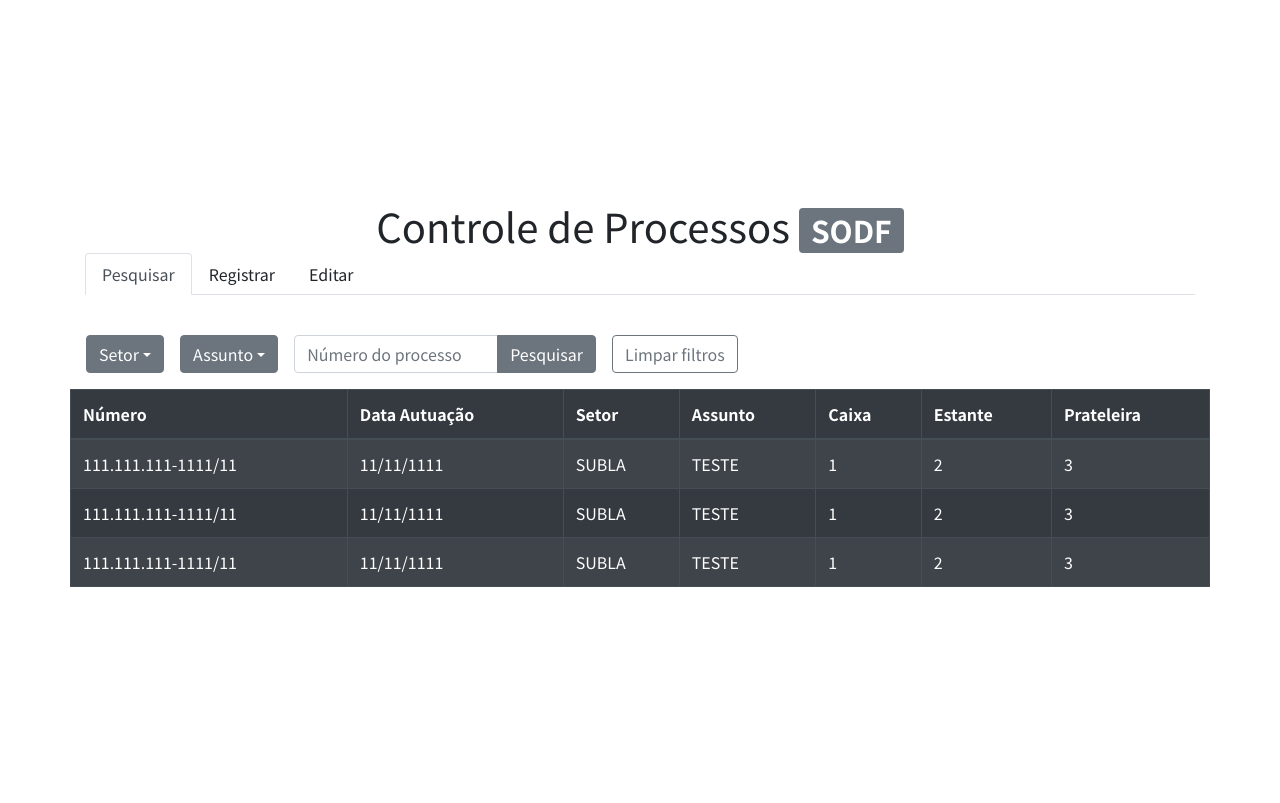
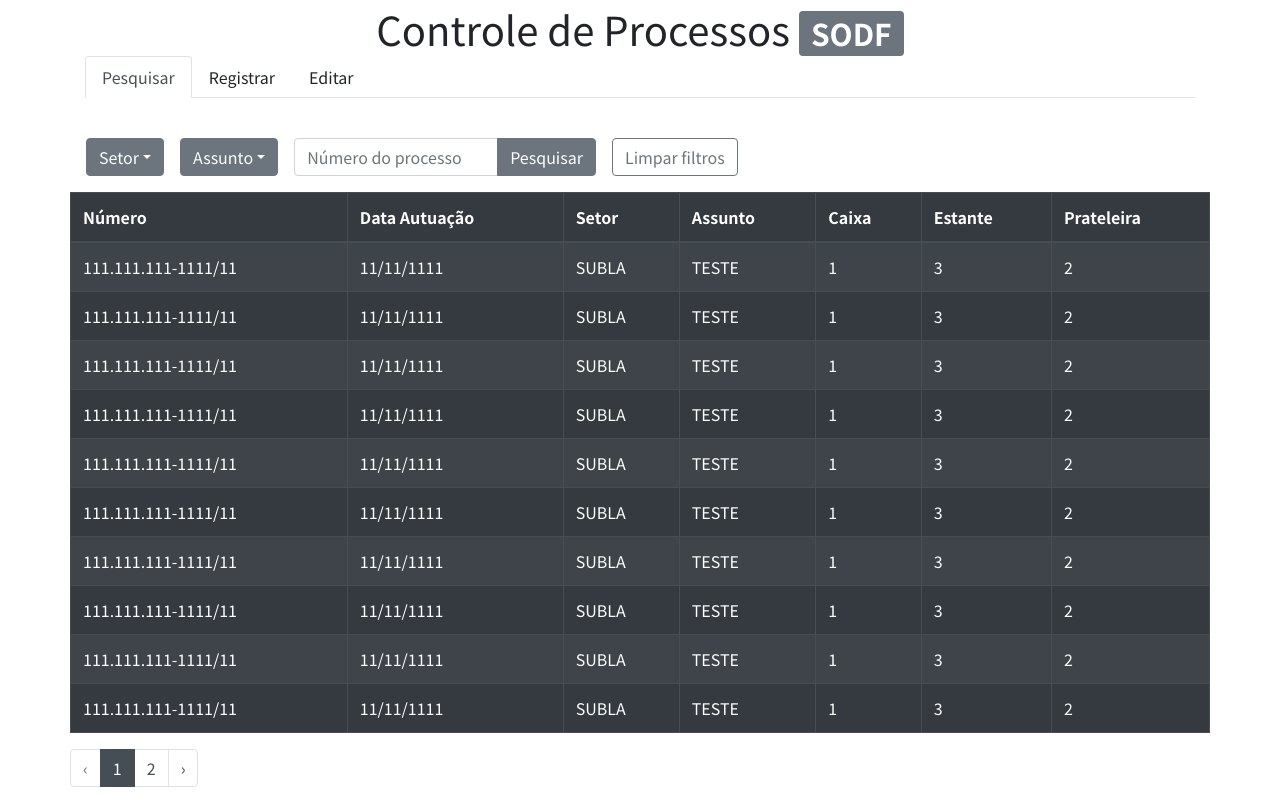
Before and after one commit to marcelocesar855/frontProcessControl, a React (Create React App) app: page / in a window 1280 px wide. Built offline with nearby package versions, Linux system fonts and the light colour scheme.

Commit message:
paginacao

```diff
--- a/package.json
+++ b/package.json
@@ -3,6 +3,7 @@
   "version": "0.1.0",
   "private": true,
   "dependencies": {
+    "prop-types": "^15.7.2",
     "react": "^16.12.0",
     "react-dom": "^16.12.0",
     "react-router-dom": "^5.1.2",
--- a/src/App.js
+++ b/src/App.js
@@ -7,7 +7,38 @@ import classnames from 'classnames';
 
 function App() {
 
+    const processos = [
+      {numero : '111.111.111-1111/11', data : '11/11/1111', setor : 'SUBLA', assunto : 'TESTE', caixa : '1', estante : '2', prateleira : '3'},
+      {numero : '111.111.111-1111/11', data : '11/11/1111', setor : 'SUBLA', assunto : 'TESTE', caixa : '1', estante : '2', prateleira : '3'},
+      {numero : '111.111.111-1111/11', data : '11/11/1111', setor : 'SUBLA', assunto : 'TESTE', caixa : '1', estante : '2', prateleira : '3'},
+      {numero : '111.111.111-1111/11', data : '11/11/1111', setor : 'SUBLA', assunto : 'TESTE', caixa : '1', estante : '2', prateleira : '3'},
+      {numero : '111.111.111-1111/11', data : '11/11/1111', setor : 'SUBLA', assunto : 'TESTE', caixa : '1', estante : '2', prateleira : '3'},
+      {numero : '111.111.111-1111/11', data : '11/11/1111', setor : 'SUBLA', assunto : 'TESTE', caixa : '1', estante : '2', prateleira : '3'},
+      {numero : '111.111.111-1111/11', data : '11/11/1111', setor : 'SUBLA', assunto : 'TESTE', caixa : '1', estante : '2', prateleira : '3'},
+      {numero : '111.111.111-1111/11', data : '11/11/1111', setor : 'SUBLA', assunto : 'TESTE', caixa : '1', estante : '2', prateleira : '3'},
+      {numero : '111.111.111-1111/11', data : '11/11/1111', setor : 'SUBLA', assunto : 'TESTE', caixa : '1', estante : '2', prateleira : '3'},
+      {numero : '111.111.111-1111/11', data : '11/11/1111', setor : 'SUBLA', assunto : 'TESTE', caixa : '1', estante : '2', prateleira : '3'},
+      {numero : '111.111.111-1111/11', data : '11/11/1111', setor : 'SUBLA', assunto : 'TESTE', caixa : '1', estante : '2', prateleira : '3'},
+      {numero : '111.111.111-1111/11', data : '11/11/1111', setor : 'SUBLA', assunto : 'TESTE', caixa : '1', estante : '2', prateleira : '3'}]
+
   const [activeTab, setActiveTab] = useState('1');
+
+  const [currentPage, setCurrentPage] = useState(0);
+
+  const handlePageClick = (e, index) => {
+    e.preventDefault();
+    setCurrentPage(index);
+ };
+
+ const handlePreviousClick = (e) => {
+  e.preventDefault();
+  setCurrentPage(currentPage - 1);
+}
+
+const handleNextClick = (e) => {
+  e.preventDefault();
+  setCurrentPage(currentPage + 1);
+}
 
   const toggle = tab => {
     if(activeTab !== tab) setActiveTab(tab);
@@ -48,7 +79,14 @@ function App() {
             <Pesquisa/>
           </Row>
           <Row>
-            <Tabela/>
+            <Tabela processos={processos}
+              pageSize={10}
+              pagesCount={Math.round((processos.length / 10) + 0.5)}
+              currentPage={currentPage}
+              handlePageClick={handlePageClick}
+              handlePreviousClick={handlePreviousClick}
+              handleNextClick={handleNextClick}
+            />
           </Row>
         </TabPane>
         <TabPane tabId='2'>
--- /dev/null
+++ b/src/components/Paginacao.js
@@ -0,0 +1,40 @@
+import React from 'react';
+import { PropTypes } from 'prop-types';
+import { Pagination, PaginationItem, PaginationLink } from 'reactstrap'
+
+const Paginacao = ({
+    pagesCount,
+    currentPage,
+    handlePageClick,
+    handlePreviousClick,
+    handleNextClick
+   }) => {
+
+    return (
+      <Pagination>
+        <PaginationItem disabled={currentPage <= 0}>
+          <PaginationLink onClick={handlePreviousClick} previous href="#" />
+        </PaginationItem>
+        {[...Array(pagesCount)].map((page, i) => (
+            <PaginationItem active={i === currentPage} key={i}>
+            <PaginationLink onClick={e => handlePageClick(e, i)} href="#">
+                {i + 1}
+            </PaginationLink>
+            </PaginationItem>
+        ))}
+        <PaginationItem disabled={currentPage >= pagesCount - 1}>
+          <PaginationLink onClick={handleNextClick} next href="#" />
+        </PaginationItem>
+      </Pagination>
+  )
+}
+
+Paginacao.propTypes = {
+  pagesCount: PropTypes.number.isRequired,
+  currentPage: PropTypes.number.isRequired,
+  handlePageClick: PropTypes.func.isRequired,
+  handlePreviousClick: PropTypes.func.isRequired,
+  handleNextClick: PropTypes.func.isRequired
+ };
+
+export default Paginacao;
--- a/src/components/Tabela.js
+++ b/src/components/Tabela.js
@@ -1,9 +1,20 @@
 import React from 'react';
 import { Table } from 'reactstrap';
+import PropTypes from "prop-types";
+import Paginacao from './Paginacao';
 
-const Tabela = (props) => {
+const Tabela = ({
+  processos,
+  currentPage,
+  pageSize,
+  pagesCount,
+  handlePageClick,
+  handlePreviousClick,
+  handleNextClick
+}) => {
 
     return (
+      <React.Fragment>
         <Table striped bordered dark hover>
             <thead>
                 <tr>
@@ -17,36 +28,42 @@ const Tabela = (props) => {
                 </tr>
             </thead>
             <tbody>
+            {processos
+              .slice(currentPage * pageSize, (currentPage + 1) * pageSize)
+              .map(processo => {
+                return (
                   <tr>
-                <td>111.111.111-1111/11</td>
-                <td>11/11/1111</td>
-                <td>SUBLA</td>
-                <td>TESTE</td>
-                <td>1</td>
-                <td>2</td>
-                <td>3</td>
+                    <td>{processo.numero}</td>
+                    <td>{processo.data}</td>
+                    <td>{processo.setor}</td>
+                    <td>{processo.assunto}</td>
+                    <td>{processo.caixa}</td>
+                    <td>{processo.prateleira}</td>
+                    <td>{processo.estante}</td>
                   </tr>
-              <tr>
-                <td>111.111.111-1111/11</td>
-                <td>11/11/1111</td>
-                <td>SUBLA</td>
-                <td>TESTE</td>
-                <td>1</td>
-                <td>2</td>
-                <td>3</td>
-              </tr>
-              <tr>
-                <td>111.111.111-1111/11</td>
-                <td>11/11/1111</td>
-                <td>SUBLA</td>
-                <td>TESTE</td>
-                <td>1</td>
-                <td>2</td>
-                <td>3</td>
-              </tr>
+                );
+              })}
             </tbody>
         </Table>
+        <Paginacao
+          pagesCount={pagesCount}
+          currentPage={currentPage}
+          handlePageClick={handlePageClick}
+          handlePreviousClick={handlePreviousClick}
+          handleNextClick={handleNextClick}
+        />
+      </React.Fragment>
   )
 }
 
+Tabela.propTypes = {
+  registrations: PropTypes.array.isRequired,
+  pagesCount: PropTypes.number.isRequired,
+  currentPage: PropTypes.number.isRequired,
+  pageSize: PropTypes.number.isRequired,
+  handlePageClick: PropTypes.func.isRequired,
+  handlePreviousClick: PropTypes.func.isRequired,
+  handleNextClick: PropTypes.func.isRequired
+};
+
 export default Tabela;
--- a/src/styles/global.css
+++ b/src/styles/global.css
@@ -17,3 +17,16 @@ html, body, #root {
 .title {
     margin: 5px auto 0px;
 }
+
+.page-item.active .page-link {
+    background-color: rgb(69, 77, 85);
+    border-color: rgb(69, 77, 85);
+}
+
+.page-link {
+    color: rgb(69, 77, 85);
+}
+
+.page-link:hover {
+    color: rgb(69, 77, 85);
+}
```
Lines whose indentation alone changed are shown as unchanged.
